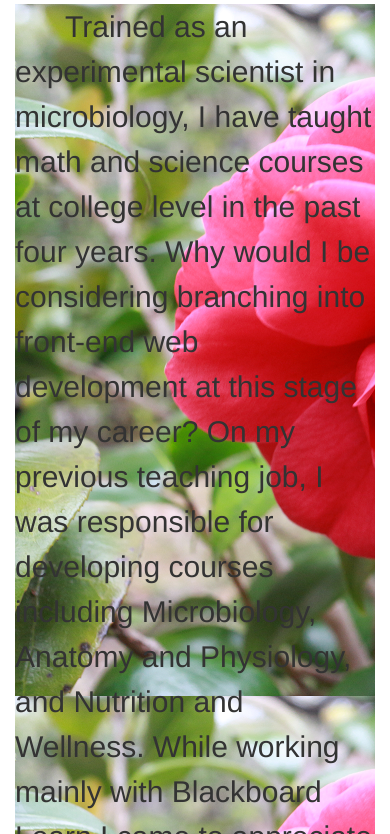
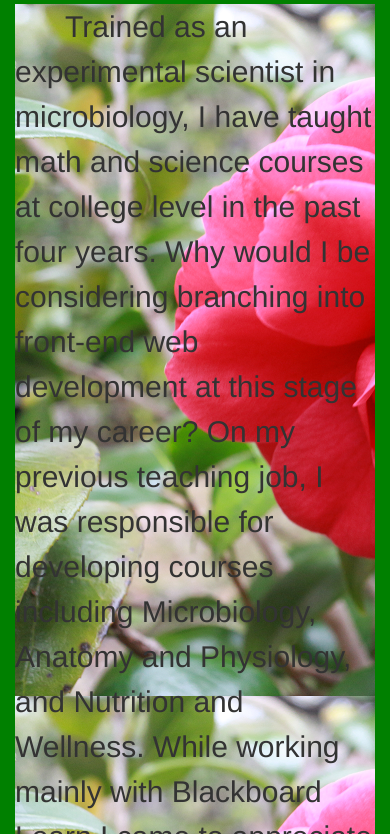
Before and after one commit to zhangtreefish/playing, a plain HTML site: page index.html in a window 390 px wide. Shown: the part 76-910 px from the top of the page. Drawn offline with Linux system fonts and the light colour scheme.

Commit message:
feat(index): add media query with differing background color of body at different min-width and max-width

```diff
--- a/index.html
+++ b/index.html
@@ -5,7 +5,19 @@
 		<meta name="viewport" content="width=device-width,initial-scale=1">
 		<link href="css/bootstrap.min.css" rel="stylesheet"> <!--including this line centered #1stP -->
 		<link href="css/style.css" rel="stylesheet"> <!--1stP -->
+		<style>
+			@media screen and (max-width: 400px) {
+           		body {background-color: red;
+           		}
+            }
 
+        	body {background-color: green;}
+
+			@media screen and (min-width: 600px) {
+        		body {background-color: blue;
+        		}
+      		}
+      	</style>
 		<title> My Play Page </title>
 	</head>
 	<body>
```
